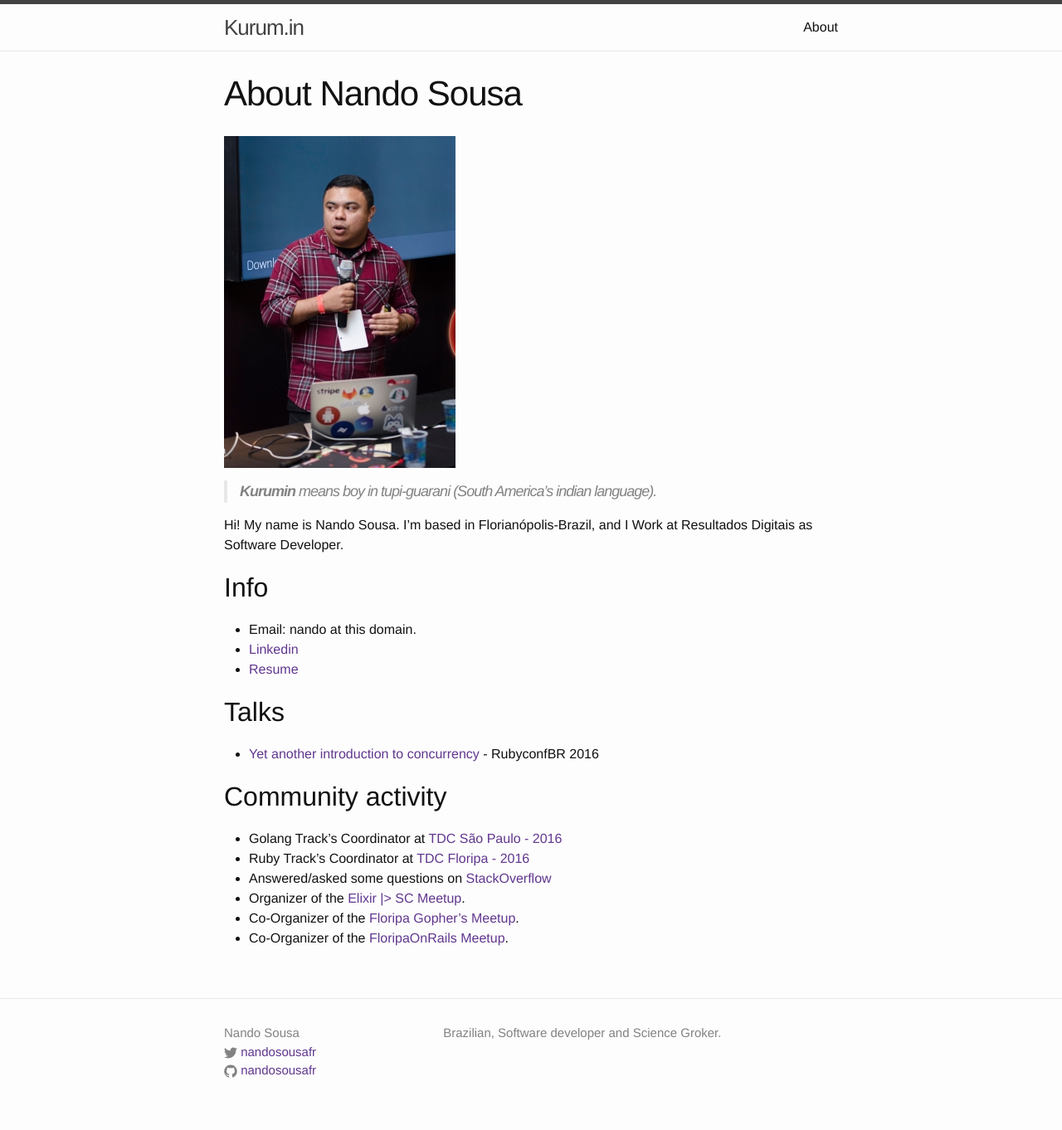
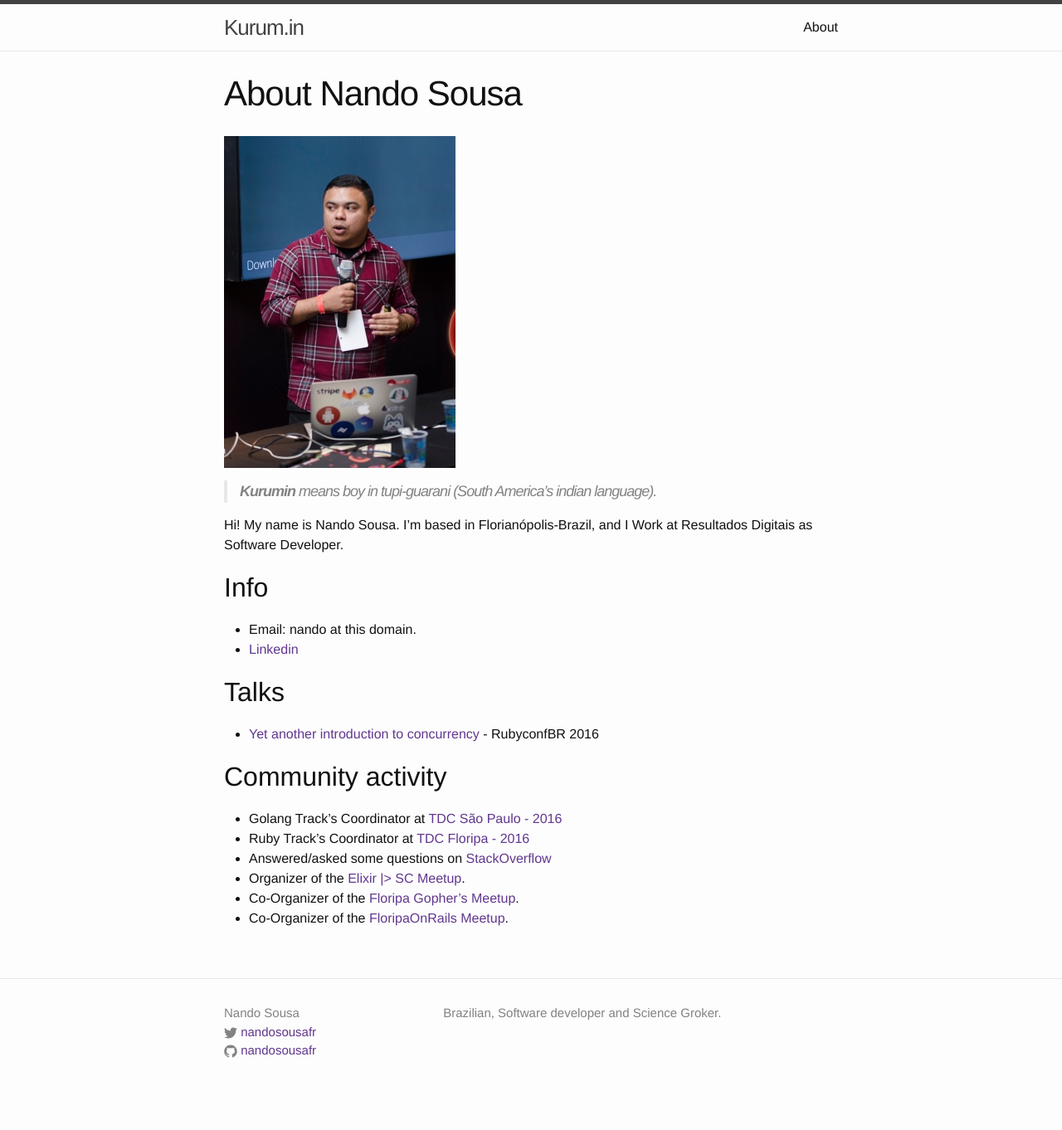
Before and after one commit to nandosousafr/blog.nandosousa.com, a Jekyll site: the page built from about.md, in a window 1280 px wide. Shown: the whole page at 83% size. Built offline with Jekyll 4.4.1, drawn with Linux system fonts in a browser that asks for light colours; after the commit the page ends 1338 px from its top, so only the background shows below that.

Commit message:
removes CV link due broken link

```diff
--- a/about.md
+++ b/about.md
@@ -14,7 +14,6 @@ Resultados Digitais as Software Developer.
 
 * Email: nando at this domain.
 * [Linkedin](https://br.linkedin.com/in/nandosousafr)
-* [Resume](http://bit.ly/1VWfiUE)
 
 ## Talks
 
```
